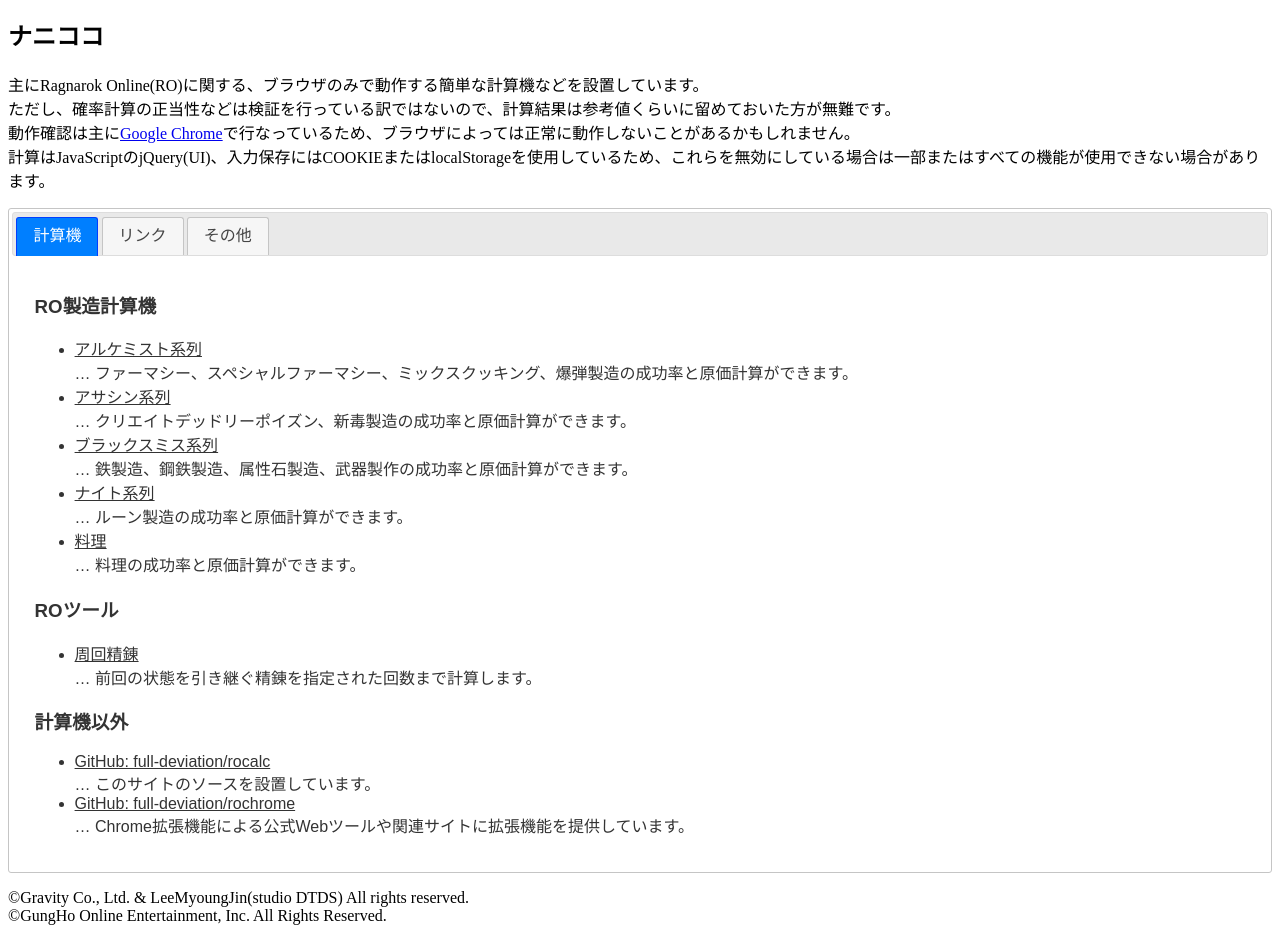
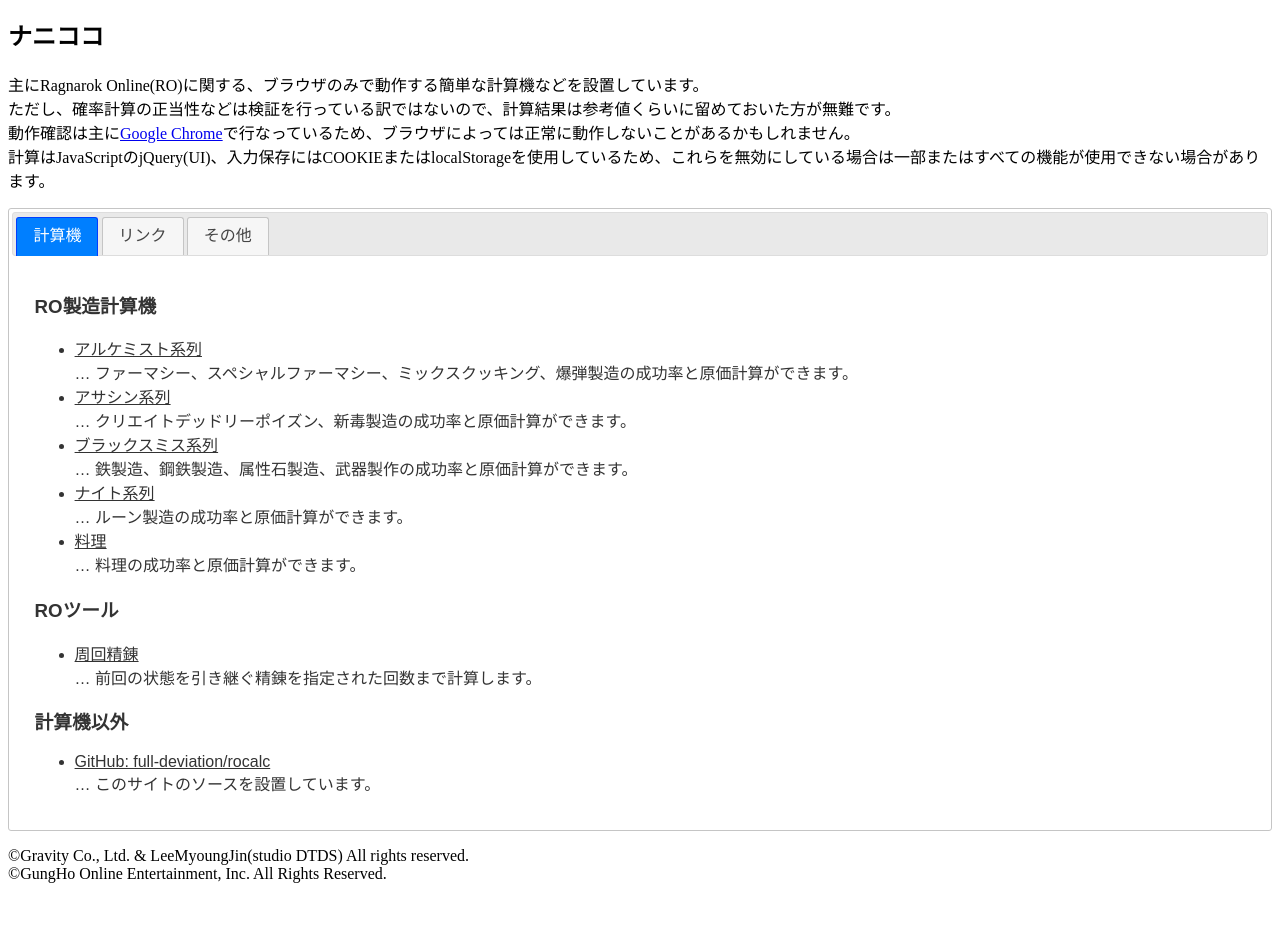
Before and after one commit to full-deviation/rocalc, a plain HTML site: page index.html in a window 1280 px wide. Shown: the part 140-1081 px from the top of the page. After the commit the page ends 1039 px from the top, so only its background shows below. Drawn offline with Linux system fonts and the light colour scheme.

Commit message:
GitHub: rotools削除

```diff
--- a/index.html
+++ b/index.html
@@ -80,10 +80,6 @@
 					<a href="https://github.com/full-deviation/rocalc" target="_blank">GitHub: full-deviation/rocalc</a><br/>
 					… このサイトのソースを設置しています。
 				</li>
-				<li>
-					<a href="https://github.com/full-deviation/rochrome" target="_blank">GitHub: full-deviation/rochrome</a><br/>
-					… Chrome拡張機能による公式Webツールや関連サイトに拡張機能を提供しています。
-				</li>
 			</ul>
 		</div>
 
```
